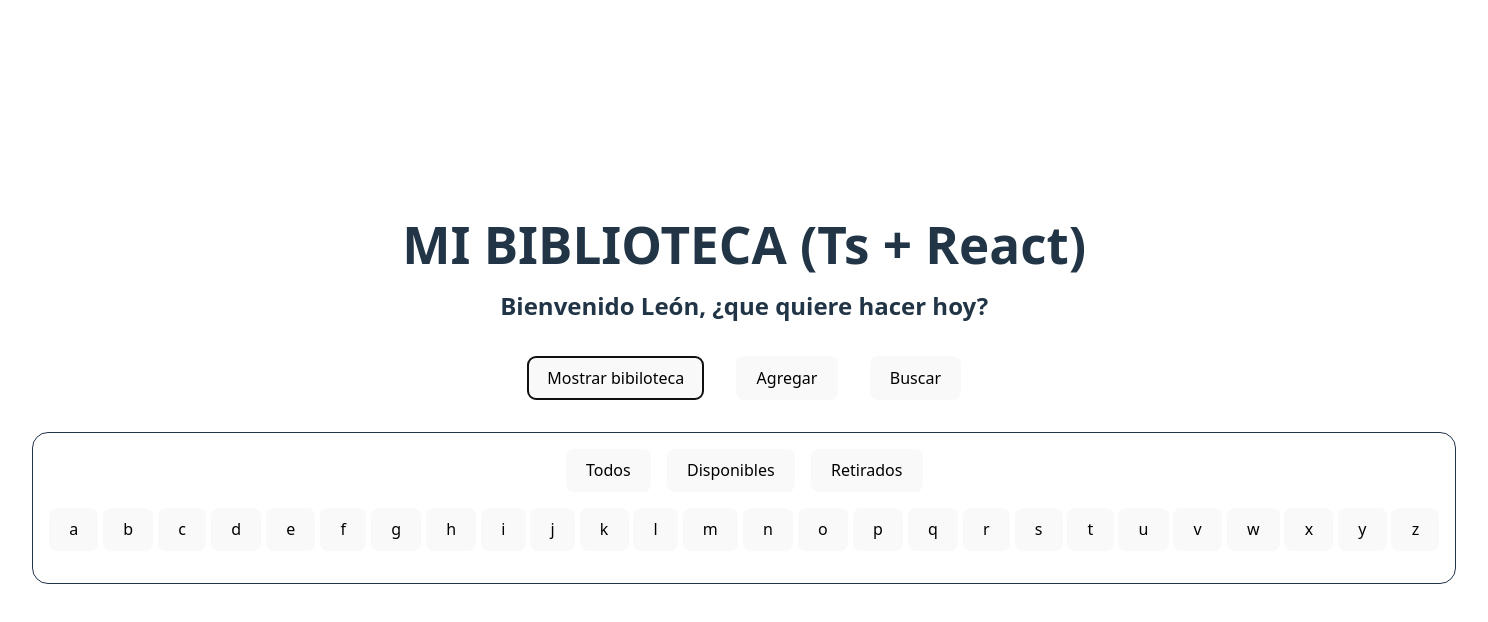
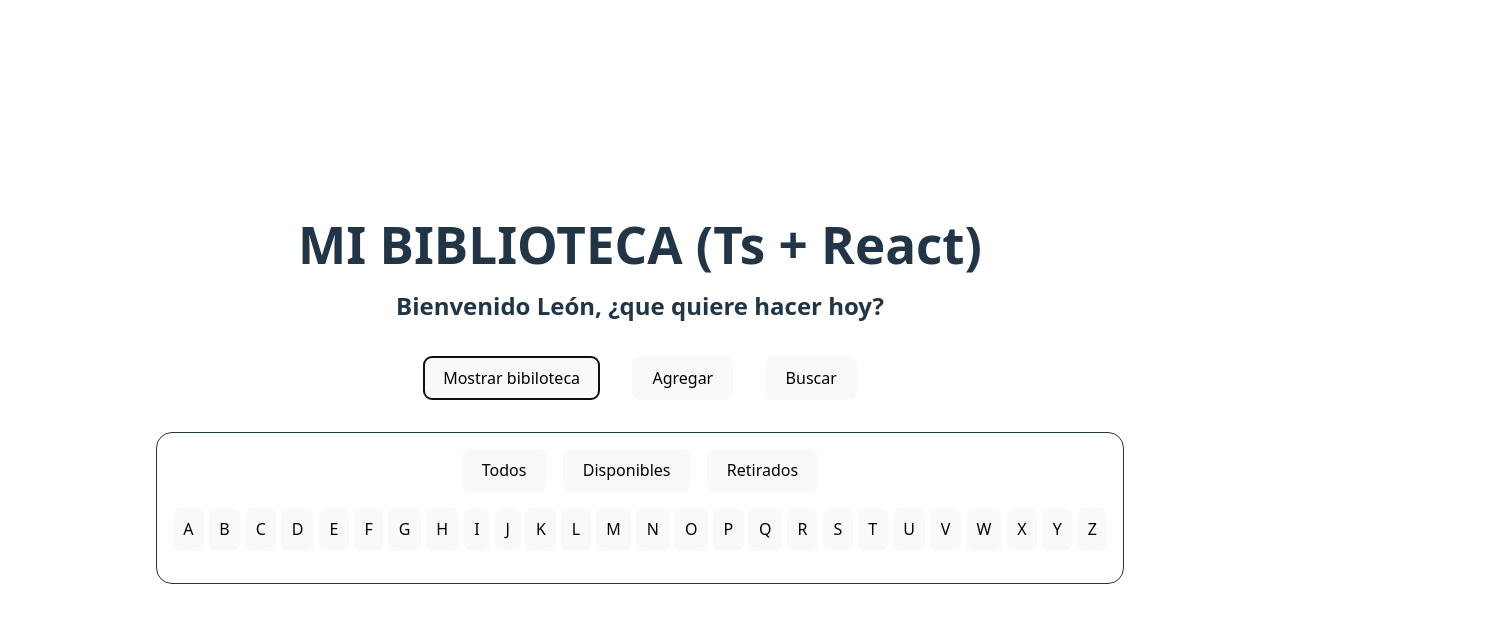
Before and after one commit to LeonGinel/Biblioteca-REACT, a React (Vite) app: page / in a window 1280 px wide. Both pictures are taken after a click on the button "Mostrar bibiloteca". Shown: the top 622 px of the page, 1488 px wide, since content can reach past the window. Built offline with nearby package versions, Linux system fonts and the light colour scheme.

Commit message:
funcionalidad de filtro por letra

```diff
--- a/src/components/acciones/mostrar-libros.module.css
+++ b/src/components/acciones/mostrar-libros.module.css
@@ -16,6 +16,9 @@
 .mostrar-libros_btons--abc {
   gap: 0.3rem;
 }
+.mostrar-libros_btons--abc button {
+  padding: 0.6rem;
+}
 .lista-libros {
   list-style: none;
 }
--- a/src/components/acciones/mostrar-libros.tsx
+++ b/src/components/acciones/mostrar-libros.tsx
@@ -6,7 +6,7 @@ import { LibrosContext } from "../../contexts/libros-context";
 function MostrarLibros() {
   const { libros } = useContext(LibrosContext);
 
-  const [filtro, setFiltro] = useState<"todos" | "disponibles" | "retirados">("todos");
+  const [filtro, setFiltro] = useState<"todos" | "disponibles" | "retirados" | string>("todos");
 
   const abecedario: string[] = [
     "a",
@@ -37,8 +37,15 @@ function MostrarLibros() {
     "z",
   ];
 
-  const librosFiltrados =
-    filtro === "disponibles" ? libros.filter((l) => l.disponible) : filtro === "retirados" ? libros.filter((l) => !l.disponible) : libros;
+  let librosFiltrados = libros;
+
+  if (filtro === "disponibles") {
+    librosFiltrados = libros.filter((l) => l.disponible);
+  } else if (filtro === "retirados") {
+    librosFiltrados = libros.filter((l) => !l.disponible);
+  } else if (filtro.length === 1) {
+    librosFiltrados = libros.filter((l) => l.titulo.toLowerCase().startsWith(filtro.toLowerCase()));
+  }
 
   return (
     <div className={styles["mostrar-libros_panel"]}>
@@ -49,8 +56,10 @@ function MostrarLibros() {
       </div>
 
       <div className={styles["mostrar-libros_btons--abc"]}>
-        {abecedario.map((l) => (
-          <button>{l}</button>
+        {abecedario.map((letra) => (
+          <button key={letra} onClick={() => setFiltro(letra)}>
+            {letra.toUpperCase()}
+          </button>
         ))}
       </div>
 
```
